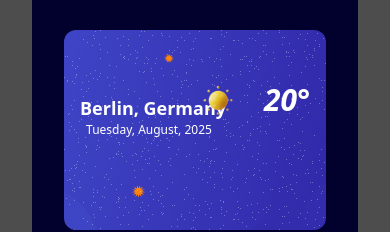
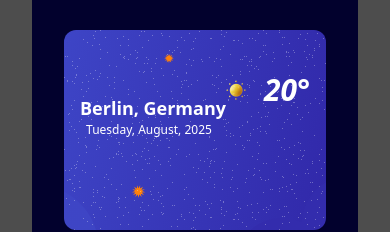
Before and after one commit to Watyekele/Weather_App_Solution, a React (Vite) app: page / in a window 390 px wide. Shown: the part 378-610 px from the top of the page. Built offline with nearby package versions, Linux system fonts and the light colour scheme.

Commit message:
Finalised with sunny icon responsivity

```diff
--- a/src/assets/Components/Main.jsx
+++ b/src/assets/Components/Main.jsx
@@ -19,11 +19,11 @@ export default function Main() {
         </section>
 
         {/* Icon + Temperature */}
-        <div className="absolute right-4 sm:right-8 top-10 sm:top-16 flex items-center gap-4 sm:gap-8">
+        <div className="absolute right-4 sm:right-8 top-10 sm:top-16 flex items-center gap-2 sm:gap-8">
           <img
             src="../icon-sunny.webp"
             alt="Sunny-icon"
-            className="w-[60px] sm:w-[80px] md:w-[100px]"
+            className="w-[40px] sm:w-[80px] md:w-[100px]"
           />
           <section className="text-white">
             <p className="italic font-semibold text-3xl sm:text-6xl md:text-7xl">
```
